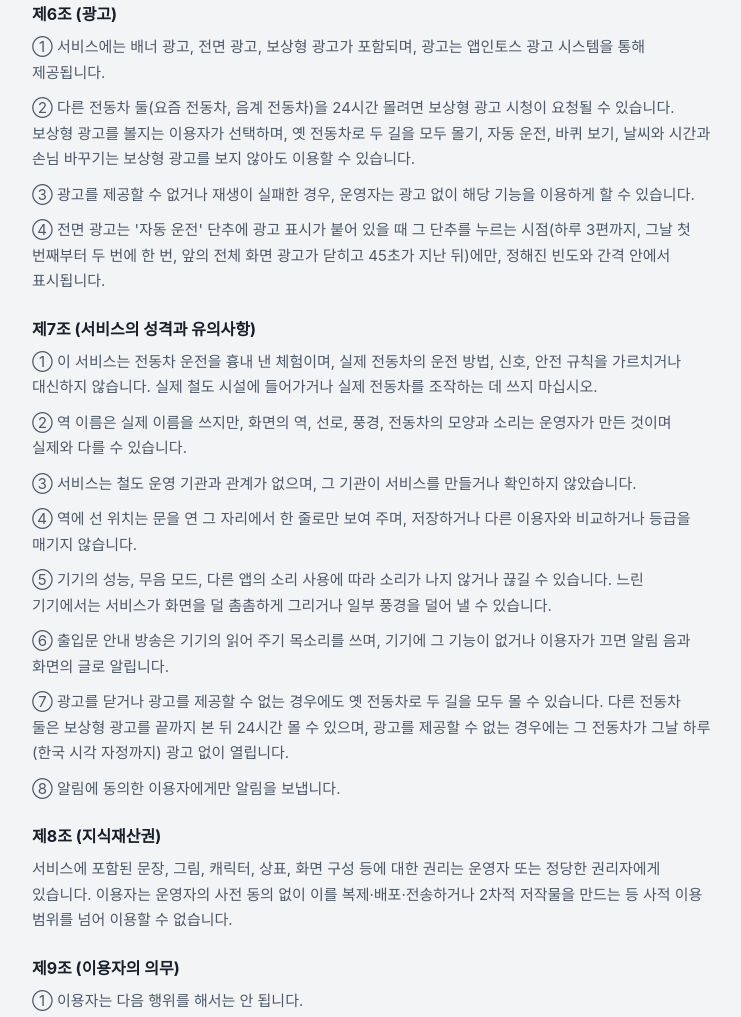
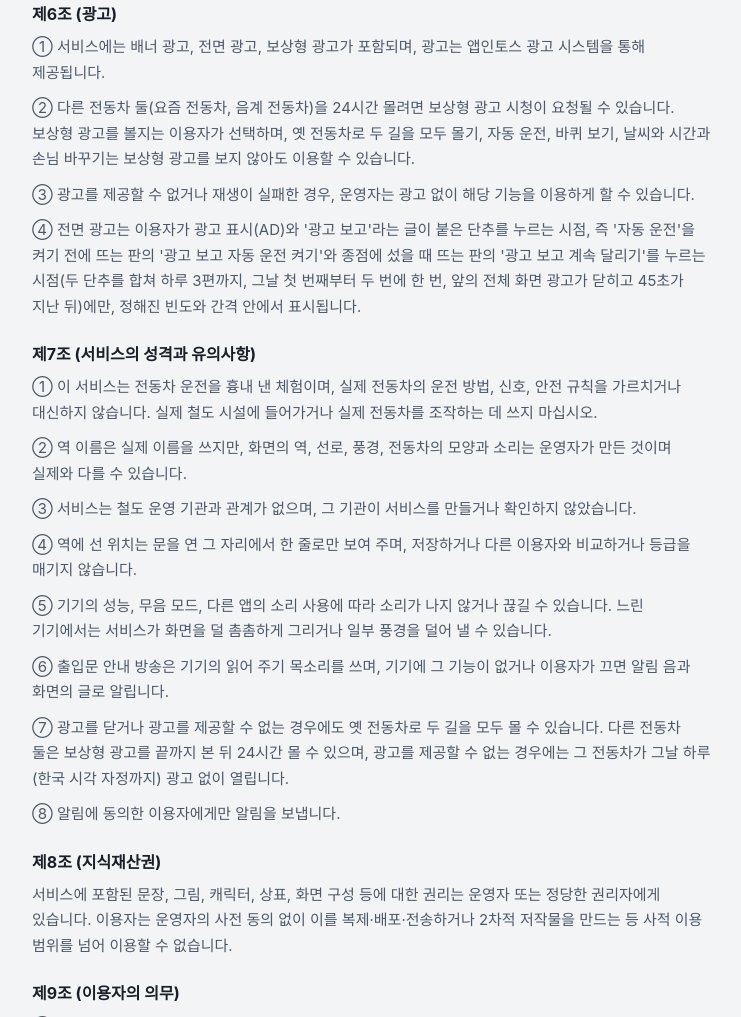
Before and after one commit to app-in-hungry/legal, a plain HTML site: page subway-simulator/terms-of-service.html in a window 1280 px wide. Shown: the part 1205-2222 px from the top of the page, without its empty margins (268-1009 px from the left). Drawn offline with Linux system fonts and the light colour scheme.

Commit message:
지하철 시뮬레이터 약관 고침: 제6조 ④ 전면 광고는 '광고 보고' 글이 붙은 판의 단추 둘을 누를 때만 표시
Co-Authored-By: Claude Opus 5.5 <noreply@anthropic.com>
Claude-Session: https://claude.ai/code/session_01JHLcuDqFqpTaZ2wdV43hEn

```diff
--- a/subway-simulator/terms-of-service.html
+++ b/subway-simulator/terms-of-service.html
@@ -65,7 +65,7 @@
       <p>① 서비스에는 배너 광고, 전면 광고, 보상형 광고가 포함되며, 광고는 앱인토스 광고 시스템을 통해 제공됩니다.</p>
       <p>② 다른 전동차 둘(요즘 전동차, 음계 전동차)을 24시간 몰려면 보상형 광고 시청이 요청될 수 있습니다. 보상형 광고를 볼지는 이용자가 선택하며, 옛 전동차로 두 길을 모두 몰기, 자동 운전, 바퀴 보기, 날씨와 시간과 손님 바꾸기는 보상형 광고를 보지 않아도 이용할 수 있습니다.</p>
       <p>③ 광고를 제공할 수 없거나 재생이 실패한 경우, 운영자는 광고 없이 해당 기능을 이용하게 할 수 있습니다.</p>
-      <p>④ 전면 광고는 '자동 운전' 단추에 광고 표시가 붙어 있을 때 그 단추를 누르는 시점(하루 3편까지, 그날 첫 번째부터 두 번에 한 번, 앞의 전체 화면 광고가 닫히고 45초가 지난 뒤)에만, 정해진 빈도와 간격 안에서 표시됩니다.</p>
+      <p>④ 전면 광고는 이용자가 광고 표시(AD)와 '광고 보고'라는 글이 붙은 단추를 누르는 시점, 즉 '자동 운전'을 켜기 전에 뜨는 판의 '광고 보고 자동 운전 켜기'와 종점에 섰을 때 뜨는 판의 '광고 보고 계속 달리기'를 누르는 시점(두 단추를 합쳐 하루 3편까지, 그날 첫 번째부터 두 번에 한 번, 앞의 전체 화면 광고가 닫히고 45초가 지난 뒤)에만, 정해진 빈도와 간격 안에서 표시됩니다.</p>
     </section>
     <section>
       <h2>제7조 (서비스의 성격과 유의사항)</h2>
```
